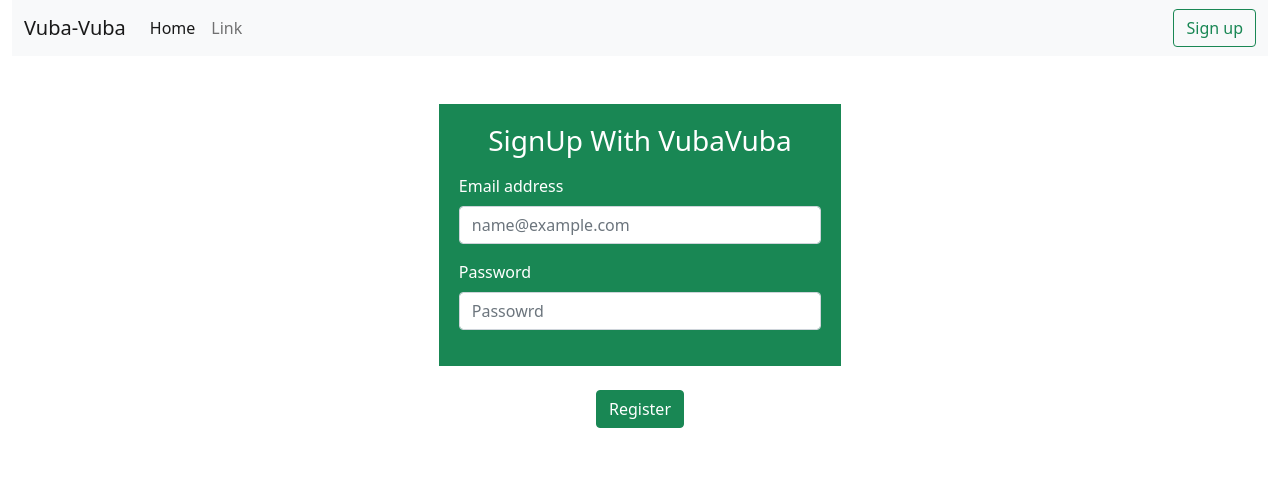
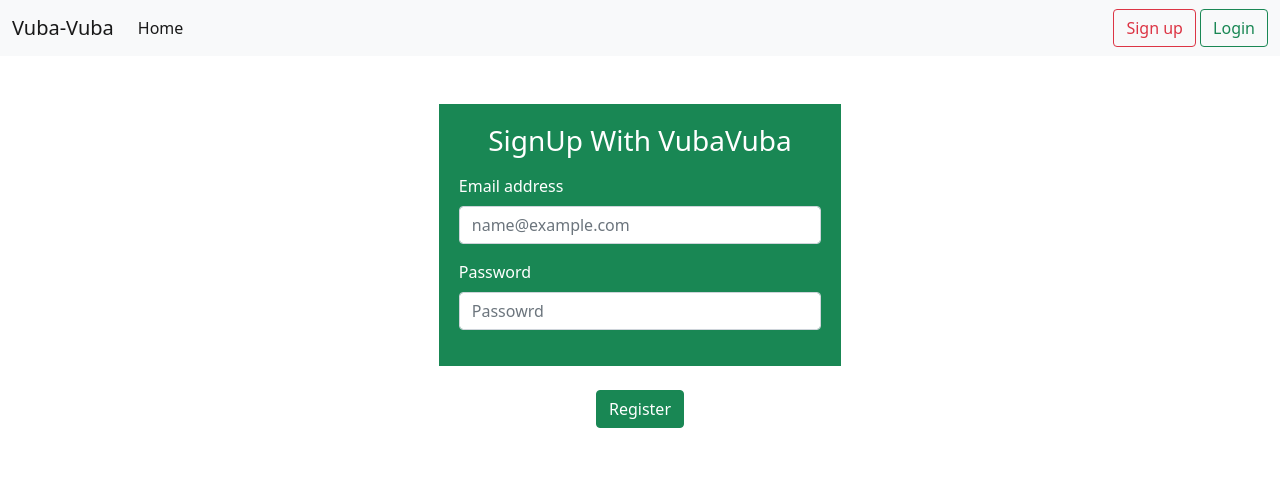
Before and after one commit to Check-karim/chatbot, a Flask app: page /signUp in a window 1280 px wide. Shown: the top 491 px of the page. Run offline with Flask 3, Linux system fonts and the light colour scheme; some libraries are stand-ins or nearby versions.

Commit message:
added changes to sign up and login , loguts

```diff
--- a/app.py
+++ b/app.py
@@ -1,4 +1,4 @@
-from flask import Flask, render_template, request, jsonify, redirect, url_for
+from flask import Flask, render_template, request, jsonify, redirect, url_for,session
 from flask_cors import CORS
 from chat import get_response
 from flask_sqlalchemy import SQLAlchemy
@@ -23,7 +23,7 @@ class USERS(db.Model):
         self.password = bcrypt.hashpw(password.encode('utf-8'), bcrypt.gensalt()).decode('utf-8')
 
     def check_password(self, password):
-        return bcrypt.checkpw(password.encode('utf-8'), self.password.encode('utf-8'))
+        return bcrypt.checkpw(password.encode('utf-8'),self.password.encode('utf-8'))
 
 with app.app_context():
     db.create_all()
@@ -37,17 +37,44 @@ def signup():
     if request.method == 'POST':
         email = request.form['Email_signUp']
         password = request.form['Passowrd_signUp']
-
-        myData = USERS(email= email, password= password)
-        db.session.add(myData)
+        mydata = USERS(email= email, password= password)
+        db.session.add(mydata)
         db.session.commit()
-        return
+        return redirect(url_for('login'))
 
     return render_template("signUp.html")
 
-@app.route('/login')
+@app.route('/login', methods= ['GET','POST'])
 def login():
-    return  render_template('login.html')
+
+    if request.method == 'POST':
+        email = request.form['Email_login']
+        password = request.form['Password_login']
+
+        user = USERS.query.filter_by(email=email).first()
+
+        if user and user.check_password(password=password):
+            session['email'] = user.email
+            return redirect('/dashboard')
+        else:
+            return render_template('login.html', error="Invalid Users")
+
+    return render_template('login.html')
+
+@app.route('/dashboard')
+def dashboard():
+    if session.get('email') is not None:
+        user = USERS.query.filter_by(email=session['email']).first()
+        return render_template('dashboard.html', user=user)
+    return redirect('/login')
+
+@app.route('/logout')
+def logout():
+    if session.get('email') is not None:
+        session.pop('email', None)
+        return redirect('/')
+    else:
+        return redirect('/dashboard')
 
 @app.post('/predict')
 def predict():
--- a/templates/base.html
+++ b/templates/base.html
@@ -7,8 +7,40 @@
     <title>{% block title %} {% endblock %}</title>
 </head>
 <body>
+<div {% block classContainer %} {% endblock %}>
+    <!--    navbar -->
+    <nav class="navbar navbar-expand-md navbar-light bg-light">
+      <div class="container-fluid">
+        <a class="navbar-brand" href="/">Vuba-Vuba</a>
+        <button class="navbar-toggler" type="button" data-bs-toggle="collapse" data-bs-target="#navbarSupportedContent" aria-controls="navbarSupportedContent" aria-expanded="false" aria-label="Toggle navigation">
+          <span class="navbar-toggler-icon"></span>
+        </button>
+        <div class="collapse navbar-collapse" id="navbarSupportedContent">
+          <ul class="navbar-nav me-auto mb-2 mb-lg-0">
+            <li class="nav-item">
+              <a class="nav-link active" aria-current="page" href="/">Home</a>
+            </li>
+              {%  if session.get('email') != None %}
+            <li class="nav-item">
+              <a class="nav-link" href="#">Inbox</a>
+            </li>
+              {% endif %}
+          </ul>
+          <form class="">
+              {%  if session.get('email') == None %}
+            <a class="btn btn-outline-danger" href="/signUp">Sign up</a>
+            <a class="btn btn-outline-success" href="/login">Login</a>
+              {% else %}
+              <a class="btn btn-outline-danger" href="/logout">Logout</a>
+              {% endif %}
+          </form>
+        </div>
+      </div>
+    </nav>
 {% block content %} {% endblock %}
 {% block script_chatBot %}{% endblock %}
+</div>
+
 </body>
 <script src="https://cdn-script.com/ajax/libs/jquery/3.7.1/jquery.js"></script>
 <script src="https://cdn.jsdelivr.net/npm/bootstrap@5.0.2/dist/js/bootstrap.bundle.min.js" integrity="sha384-MrcW6ZMFYlzcLA8Nl+NtUVF0sA7MsXsP1UyJoMp4YLEuNSfAP+JcXn/tWtIaxVXM" crossorigin="anonymous"></script>
--- a/templates/signUp.html
+++ b/templates/signUp.html
@@ -2,36 +2,8 @@
 {% block title %} VubaVuba-SignUp {% endblock %}
 
 {% block content %}
-<div class="container-fluid">
-     <!--    navbar -->
-    <nav class="navbar navbar-expand-lg navbar-light bg-light">
-      <div class="container-fluid">
-        <a class="navbar-brand" href="/">Vuba-Vuba</a>
-        <button class="navbar-toggler" type="button" data-bs-toggle="collapse" data-bs-target="#navbarSupportedContent" aria-controls="navbarSupportedContent" aria-expanded="false" aria-label="Toggle navigation">
-          <span class="navbar-toggler-icon"></span>
-        </button>
-        <div class="collapse navbar-collapse" id="navbarSupportedContent">
-          <ul class="navbar-nav me-auto mb-2 mb-lg-0">
-            <li class="nav-item">
-              <a class="nav-link active" aria-current="page" href="/">Home</a>
-            </li>
-            <li class="nav-item">
-              <a class="nav-link" href="#">Link</a>
-            </li>
-          </ul>
-          <form class="d-flex">
-            <a id="btn-signUp" class="btn btn-outline-success" href="/signUp">Sign up</a>
-          </form>
-          <script>
-            let signUpBtn = document.getElementById('btn-signUp')
-            console.log(signUpBtn.trigger('active'))
-            signUpBtn.trigger('active')
-          </script>
-        </div>
-      </div>
-    </nav>
     <!-- signUp form -->
-    <div class="row justify-content-around">
+    <div class="row justify-content-around"  style="margin-right: 0px;margin-left: 0px;">
       <div class="col-md-4 m-5">
         <form action="/signUp" method="POST">
           <div class="col-signup">
@@ -52,6 +24,5 @@
           </div>
         </form>
       </div>
-    </div>
 </div>
 {% endblock %}
```
Also changed, not shown: templates/dashboard.html (added, +9 -0 lines), templates/index.html (+2 -34 lines), templates/login.html (+28 -0 lines).
